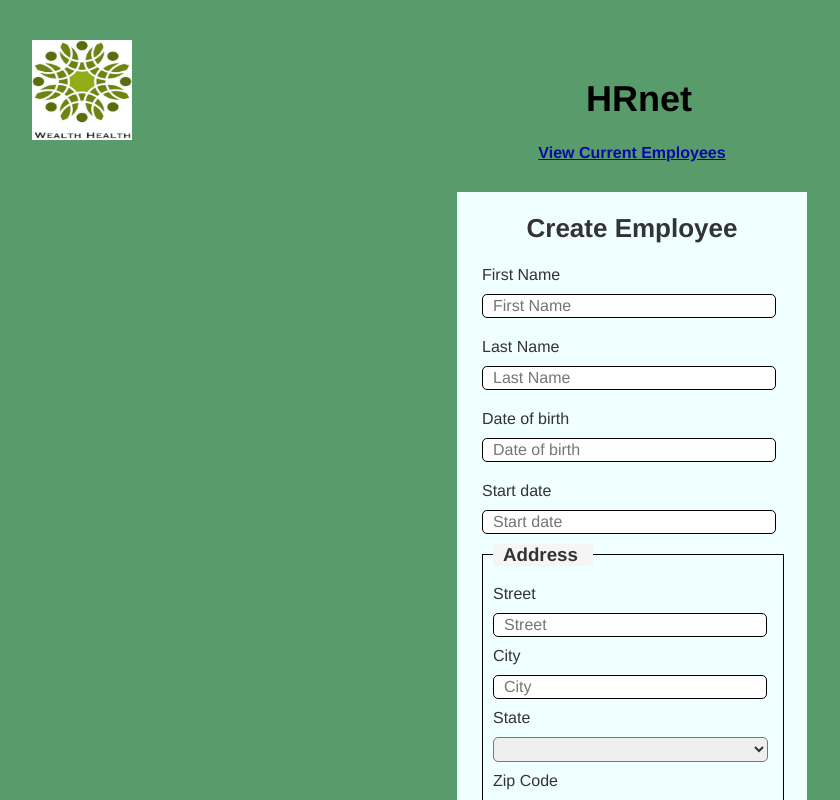
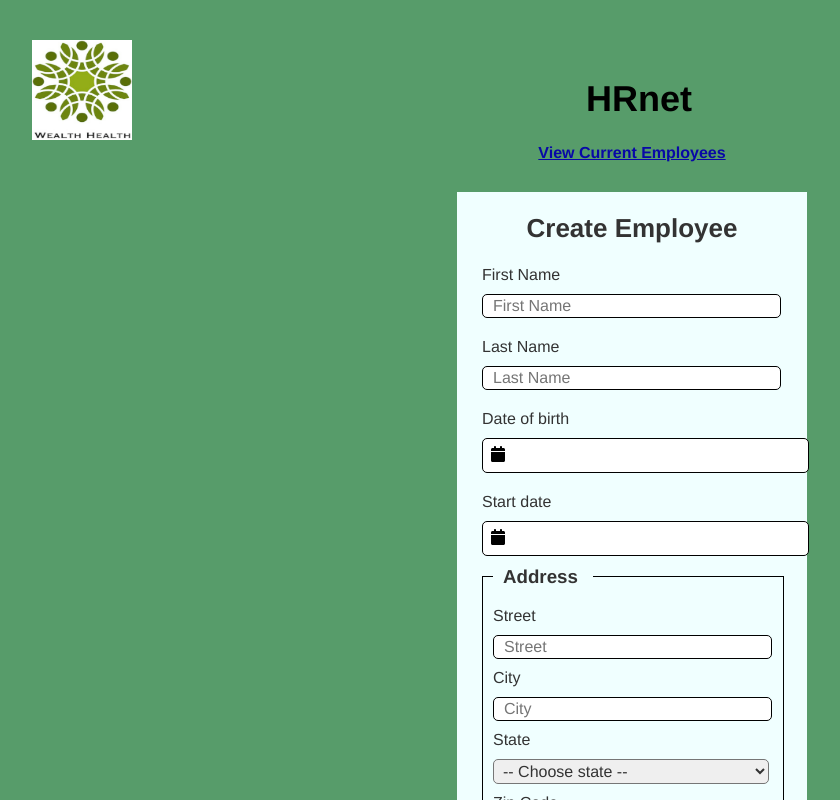
Before and after one commit to VSABernard/P14-HRnet, a React (Create React App) app: page / in a window 1280 px wide. Shown: the top 800 px of the page, without its empty margins (8-848 px from the left). Built offline with nearby package versions, Linux system fonts and the light colour scheme.

Commit message:
Add datePicker into create employee's form

```diff
--- a/package.json
+++ b/package.json
@@ -9,6 +9,7 @@
     "axios": "^1.3.3",
     "react": "^18.2.0",
     "react-bootstrap": "^2.7.2",
+    "react-datepicker": "^4.10.0",
     "react-dom": "^18.2.0",
     "react-icons": "^4.7.1",
     "react-redux": "^8.0.5",
--- a/src/components/SimpleForm/SimpleForm.css
+++ b/src/components/SimpleForm/SimpleForm.css
@@ -27,7 +27,7 @@ h2 {
 
 .field {
     height: 20px;
-    width: 280px;
+    width: 285px;
     border: 1px solid black;
     border-radius: 5px;
     margin-top: 10px;
@@ -35,14 +35,36 @@ h2 {
     font-size: 16px;
 }
 
-.fieldSelect {
+.fieldSelect, .fieldSelectDepartment, .fieldSelectState {
     display: flex;
-    height: 25px;
-    width: 290px;
     border-radius: 5px;
     margin-top: 10px;
     padding-left: 5px;
     font-size: 16px;
+}
+
+.fieldSelect {
+    height: 20px;
+    width: 263px;
+}
+
+.date {
+    display: flex;
+    flex-direction: column;
+    justify-content: space-between;
+    gap: 10px;
+}
+
+.react-datepicker__input-container input {
+    width: 290px;
+    height: 22px;
+    border: 1px solid black;
+    border-radius: 5px;
+}
+
+.fieldSelectState {
+    height: 25px;
+    width: 276px;
 }
 
 .address {
@@ -51,12 +73,13 @@ h2 {
     padding-bottom: 20px;
     border: 1px solid black;
 }
+
 .titleAddress {
     width: 80px;
     margin-top: -30px;
     margin-left: 10px;
     padding: 0 10px;
-    background-color: whitesmoke;
+    background-color: azure;
 }
 
 h3 {
@@ -68,11 +91,16 @@ h3 {
 }
 
 .addressForm .field {
-    width: 260px;
+    width: 265px;
 }
 
-.addressForm .fieldSelect {
-    width: 275px;
+.fieldSelectDepartment {
+    height: 25px;
+    width: 290px;
+}
+
+.choose option {
+    font-style: darkgrey;
 }
 
 .buttonSave {
--- a/src/components/SimpleForm/SimpleForm.js
+++ b/src/components/SimpleForm/SimpleForm.js
@@ -1,13 +1,16 @@
-import React from 'react'
+import React, { useState } from 'react'
 // import { connect } from 'react-redux'
 import { Field, reduxForm } from 'redux-form'
 import { states } from '../../datas/statesDatas'
-
+import DatePicker from 'react-datepicker'
 
 import '../SimpleForm/SimpleForm.css'
+import 'react-datepicker/dist/react-datepicker.css'
 
 let SimpleForm = (props) => {
-  const { handleSubmit, submitting, pristine } = props
+    const { handleSubmit, submitting, pristine } = props
+    const [setStartDate] = useState(new Date())
+
 
   return (
     <div className='simpleForm'>
@@ -25,17 +28,13 @@ let SimpleForm = (props) => {
                     <Field className='field' name="lastName" component="input" type="text" placeholder="Last Name"/>
                 </div>
             </div>
-            <div>
+            <div className='date'>
                 <label className='label'>Date of birth</label>
-                <div>
-                    <Field className='field' name="dateBirth" component="input" type="text" placeholder="Date of birth"/>
-                </div>
+                <DatePicker selected={''} onChange={(date) => setStartDate(date)} showIcon />
             </div>
-            <div>
+            <div className='date'>
                 <label className='label'>Start date</label>
-                <div>
-                    <Field className='field' name="startDate" component="input" type="text" placeholder="Start date"/>
-                </div>
+                <DatePicker selected={''} onChange={(date) => setStartDate(date)} showIcon />
             </div>
             <div className='address'>
                 <div className='titleAddress'>
@@ -57,8 +56,8 @@ let SimpleForm = (props) => {
                 <div className='addressForm'>
                     <label className='label'>State</label>
                     <div>
-                        <Field className='fieldSelect' name="state" component="select" >
-                            <option></option>
+                        <Field className='fieldSelectState' name="state" component="select" >
+                            <option className='choose'>-- Choose state --</option>
                             {
                                 states.map(state => {
                                     return (<option key={state.abbreviation}>{state.name}</option>)
@@ -77,7 +76,8 @@ let SimpleForm = (props) => {
             <div>
                 <label className='label'>Departement</label>
                 <div>
-                    <Field className='fieldSelect' name="departement" component="select">
+                    <Field className='fieldSelectDepartment' name="departement" component="select">
+                            <option className='choose'>-- Choose departement --</option>
                             <option>Sales</option>
                             <option>Marketing</option>
                             <option>Engineering</option>
```
Also changed, not shown: 1 other file (tests, documents, lock files or other folders).
